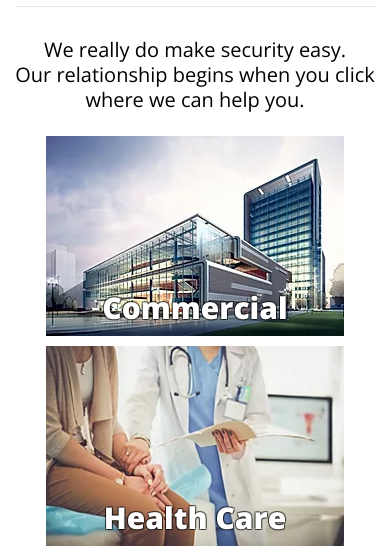
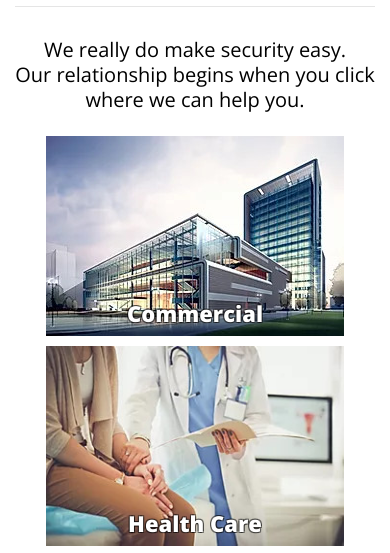
Before and after one commit to Joel-Torres/tel-tec-beta, a plain HTML site: page index.html in a window 390 px wide. Shown: the part 210-763 px from the top of the page. Drawn offline with nearby package versions, Linux system fonts and the light colour scheme; some packages are replaced by stand-ins of ours.

Commit message:
font size

```diff
--- a/css/style.css
+++ b/css/style.css
@@ -2155,10 +2155,9 @@ nav {
     /* margin-left: 25px; */
 }
 
-@media (max-width:767px) {
-  .image-text{
-    overflow-wrap: break-word;
-  }
+@media (max-width: 767px){
+.image-text {
+    font-size: 22px;
 }
 
 .banner {
```
